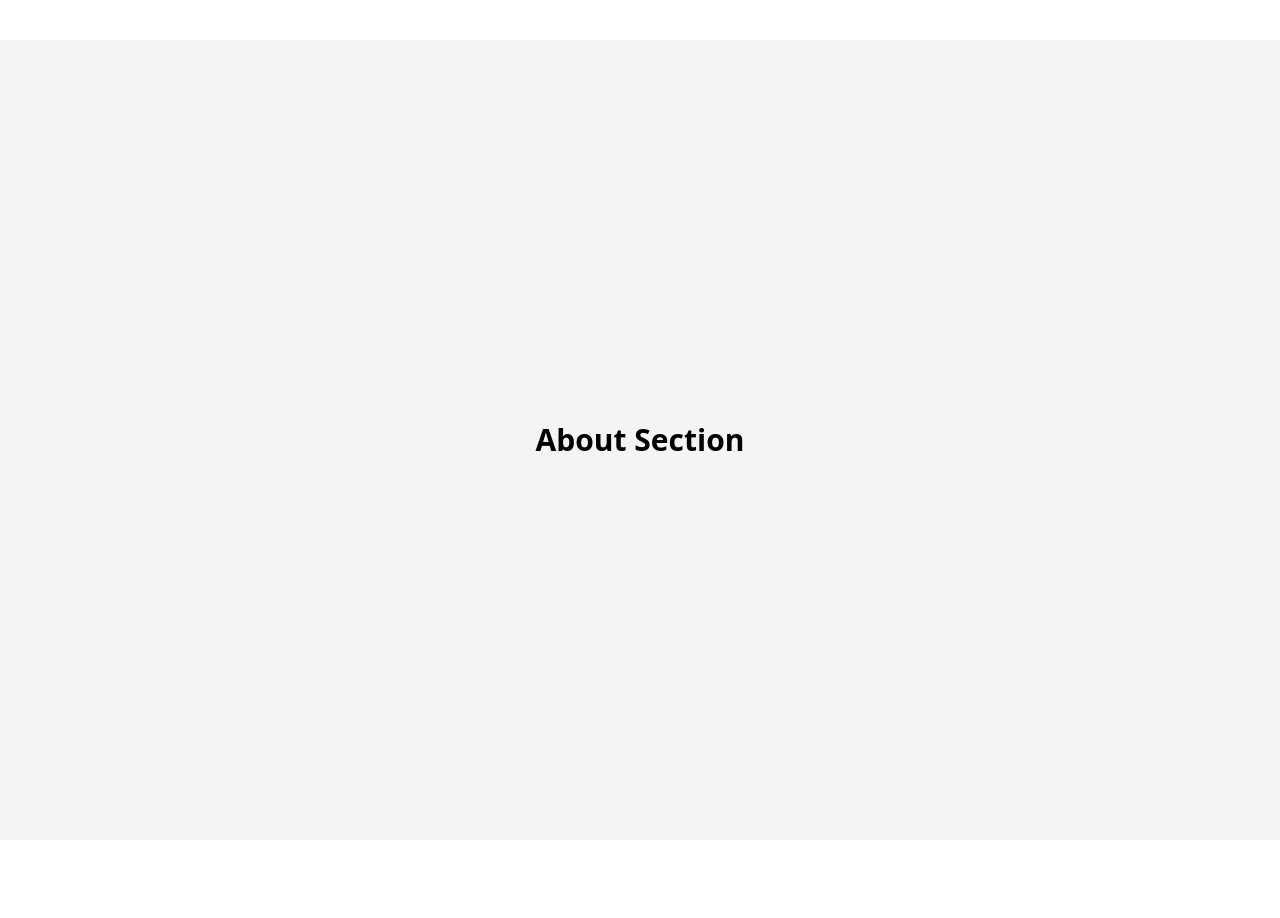
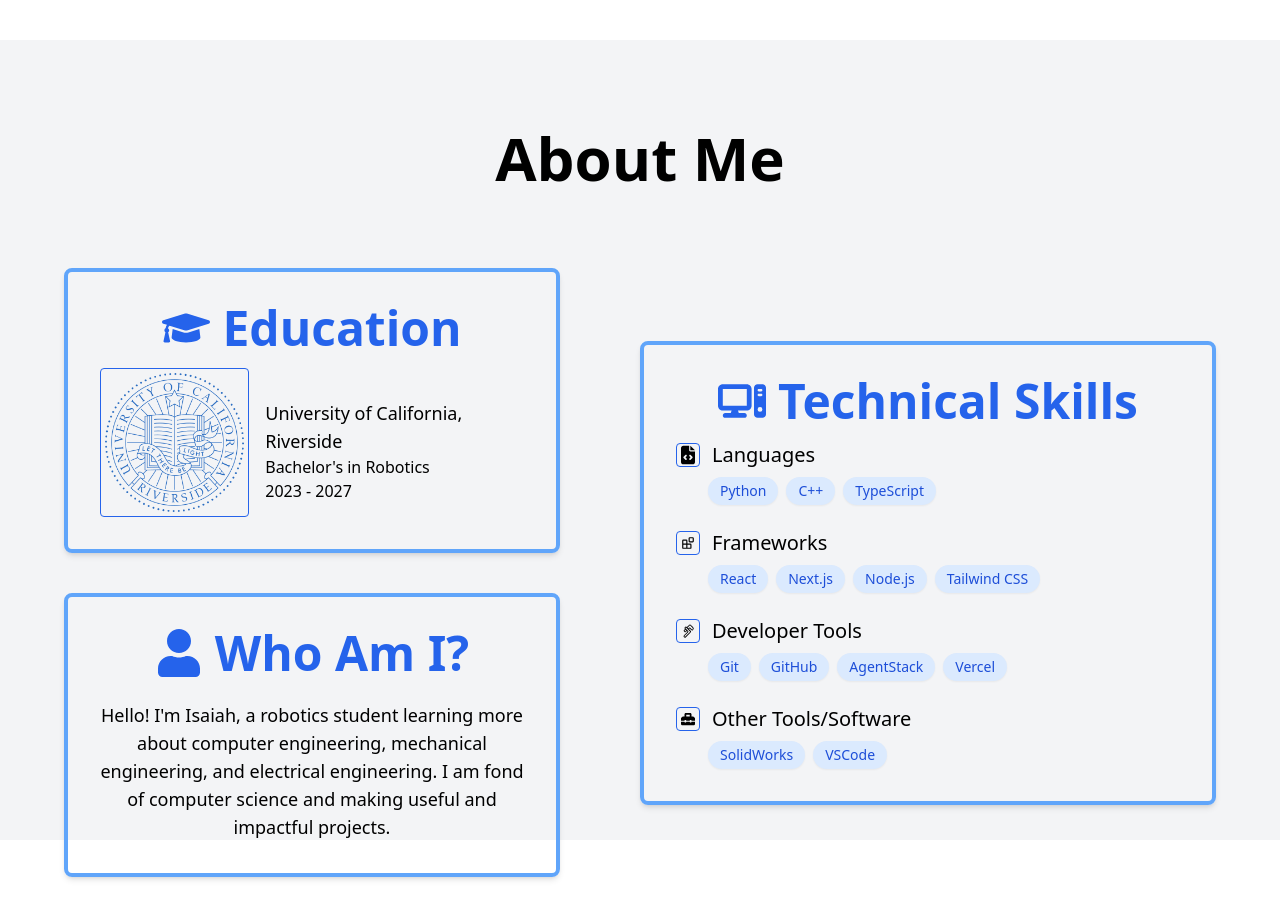
Before and after one commit to IsaiahWut/my-portfolio, a React (Create React App) app: page / in a window 1280 px wide. Shown: the part 760-1678 px from the top of the page. Built offline with nearby package versions, Linux system fonts and the light colour scheme.

Commit message:
Added about page

```diff
--- a/package.json
+++ b/package.json
@@ -17,6 +17,7 @@
     "react": "^18.3.1",
     "react-dom": "^18.3.1",
     "react-icons": "^5.5.0",
+    "react-intersection-observer": "^9.16.0",
     "react-scripts": "^5.0.1",
     "react-simple-typewriter": "^5.0.1",
     "tailwindcss": "^3.4.17"
--- a/src/pages/About.tsx
+++ b/src/pages/About.tsx
@@ -1,10 +1,152 @@
+import { FaGraduationCap, FaUser, FaToolbox } from 'react-icons/fa';
+import { FaComputer, FaFileCode } from 'react-icons/fa6';
+import { LuBlocks } from 'react-icons/lu';
+import { PiPipeWrench } from 'react-icons/pi';
+import UCR from '../assets/UCRLogo.jpg';
+
 const About = () => {
   return (
     <section
       id="about"
-      className="h-screen flex justify-center items-center bg-gray-100"
+      className="h-screen flex flex-col items-center bg-gray-100 px-6 py-12"
     >
-      <h1 className="text-3xl font-bold">About Section</h1>
+      <div className="text-6xl font-bold mt-10 mb-20 text-center w-full max-w-6xl">
+        About Me
+      </div>
+
+      {/* Container for boxes */}
+      <div className="flex flex-col md:flex-row items-center justify-center space-y-10 md:space-y-0 md:space-x-20 w-full max-w-6xl">
+        {/* Left column with Education and About Me */}
+        <div className="flex flex-col space-y-10 w-full md:w-auto">
+          {/* Education box */}
+          <div className="border-4 border-blue-400 rounded-lg p-8 shadow-md flex flex-col justify-center items-center text-center w-full md:max-w-xl">
+            <div className="flex items-center space-x-3 text-5xl font-semibold text-blue-600">
+              <FaGraduationCap />
+              <span>Education</span>
+            </div>
+            <div className="flex flex-row items-center space-x-4 mt-4">
+              <div className="border border-blue-600 rounded p-1 flex items-center justify-center w-40 h-auto">
+                <img src={UCR} alt="UCR Logo" className="w-36 h-auto" />
+              </div>
+              <div className="flex flex-col text-left mt-4">
+                <div className="text-lg font-medium">
+                  University of California, Riverside
+                </div>
+                <div className="text-md font-medium">
+                  Bachelor's in Robotics
+                </div>
+                <div className="text-md font-medium">2023 - 2027</div>
+              </div>
+            </div>
+          </div>
+
+          {/* About Me box */}
+          <div className="border-4 border-blue-400 rounded-lg p-8 shadow-md flex flex-col justify-center items-center text-center w-full md:max-w-xl">
+            <div className="flex items-center space-x-3 text-5xl font-semibold text-blue-600 mb-2">
+              <FaUser />
+              <span>Who Am I?</span>
+            </div>
+            <div className="text-lg mt-4">
+              Hello! I'm Isaiah, a robotics student learning more about computer
+              engineering, mechanical engineering, and electrical engineering. I
+              am fond of computer science and making useful and impactful
+              projects.
+            </div>
+          </div>
+        </div>
+
+        {/* Technical Skills box */}
+        <div className="border-4 border-blue-400 rounded-lg p-8 shadow-md flex flex-col justify-center items-center text-center w-full md:max-w-xl">
+          {/* Title */}
+          <div className="flex items-center space-x-3 text-5xl font-semibold text-blue-600 mb-4">
+            <FaComputer />
+            <span>Technical Skills</span>
+          </div>
+
+          {/* Content aligned to left */}
+          <div className="flex flex-col w-full items-start text-left space-y-6 text-xl">
+            {/* Languages */}
+            <div className="flex flex-col">
+              <div className="flex items-center space-x-3 mb-2">
+                <div className="border border-blue-600 rounded p-1 flex items-center justify-center w-6 h-6">
+                  <FaFileCode />
+                </div>
+                <span>Languages</span>
+              </div>
+              <div className="flex flex-wrap gap-2 ml-8">
+                {['Python', 'C++', 'TypeScript'].map((lang) => (
+                  <div
+                    key={lang}
+                    className="bg-blue-100 text-blue-700 px-3 py-1 rounded-full text-sm shadow-sm"
+                  >
+                    {lang}
+                  </div>
+                ))}
+              </div>
+            </div>
+
+            {/* Frameworks */}
+            <div className="flex flex-col">
+              <div className="flex items-center space-x-3 mb-2">
+                <div className="border border-blue-600 rounded p-1 flex items-center justify-center w-6 h-6">
+                  <LuBlocks />
+                </div>
+                <span>Frameworks</span>
+              </div>
+              <div className="flex flex-wrap gap-2 ml-8">
+                {['React', 'Next.js', 'Node.js', 'Tailwind CSS'].map((fw) => (
+                  <div
+                    key={fw}
+                    className="bg-blue-100 text-blue-700 px-3 py-1 rounded-full text-sm shadow-sm"
+                  >
+                    {fw}
+                  </div>
+                ))}
+              </div>
+            </div>
+
+            {/* Developer Tools */}
+            <div className="flex flex-col">
+              <div className="flex items-center space-x-3 mb-2">
+                <div className="border border-blue-600 rounded p-1 flex items-center justify-center w-6 h-6">
+                  <PiPipeWrench />
+                </div>
+                <span>Developer Tools</span>
+              </div>
+              <div className="flex flex-wrap gap-2 ml-8">
+                {['Git', 'GitHub', 'AgentStack', 'Vercel'].map((tool) => (
+                  <div
+                    key={tool}
+                    className="bg-blue-100 text-blue-700 px-3 py-1 rounded-full text-sm shadow-sm"
+                  >
+                    {tool}
+                  </div>
+                ))}
+              </div>
+            </div>
+
+            {/* Other Tools/Software */}
+            <div className="flex flex-col">
+              <div className="flex items-center space-x-3 mb-2">
+                <div className="border border-blue-600 rounded p-1 flex items-center justify-center w-6 h-6">
+                  <FaToolbox />
+                </div>
+                <span>Other Tools/Software</span>
+              </div>
+              <div className="flex flex-wrap gap-2 ml-8">
+                {['SolidWorks', 'VSCode'].map((soft) => (
+                  <div
+                    key={soft}
+                    className="bg-blue-100 text-blue-700 px-3 py-1 rounded-full text-sm shadow-sm"
+                  >
+                    {soft}
+                  </div>
+                ))}
+              </div>
+            </div>
+          </div>
+        </div>
+      </div>
     </section>
   );
 };
--- a/src/pages/Home.tsx
+++ b/src/pages/Home.tsx
@@ -35,7 +35,6 @@ const Home = () => {
             />
           </p>
         </motion.div>
-
         <motion.img
           src={me}
           alt="Professional headshot of me"
```
Also changed, not shown: src/assets/UCRLogo.jpg (added), 1 other file (tests, documents, lock files or other folders).
